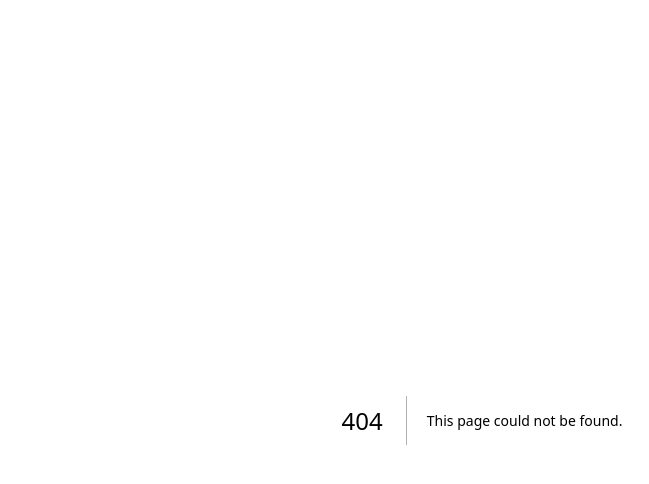
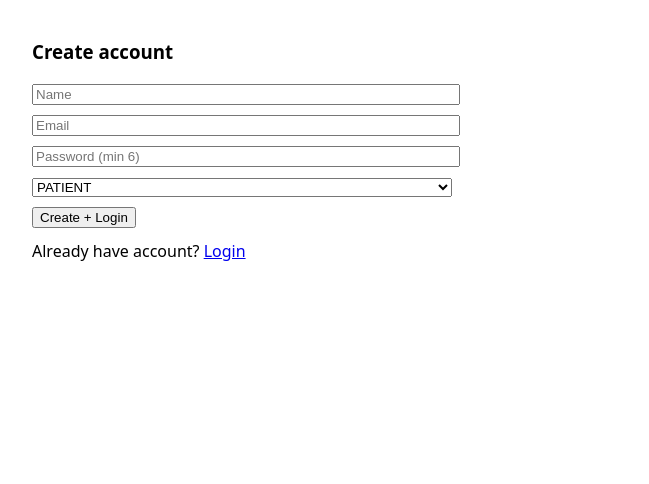
Before and after one commit to shreymehta17-cmyk/PROSTHELINK, a Next.js app: page /login/app/signup in a window 1280 px wide. Before the commit this address had no page. Shown: the top 484 px of the page, without its empty margins (158-807 px from the left). Built offline with nearby package versions, Linux system fonts and the light colour scheme.

Commit message:
Create page.tsx

```diff
--- /dev/null
+++ b/app/login/app/signup/page.tsx
@@ -0,0 +1,44 @@
+"use client";
+
+import { signIn } from "next-auth/react";
+import { useState } from "react";
+
+export default function SignupPage() {
+  const [name, setName] = useState("");
+  const [email, setEmail] = useState("");
+  const [password, setPassword] = useState("");
+  const [role, setRole] = useState<"PATIENT"|"SUPPLIER"|"DOCTOR">("PATIENT");
+  const [err, setErr] = useState("");
+
+  async function onSignup() {
+    setErr("");
+    const res = await fetch("/api/auth/signup", {
+      method: "POST",
+      headers: { "content-type": "application/json" },
+      body: JSON.stringify({ name, email, password, role })
+    });
+    const data = await res.json().catch(() => ({}));
+    if (!res.ok) return setErr(data?.error || "Signup failed");
+
+    await signIn("credentials", { email, password, redirect: true, callbackUrl: "/" });
+  }
+
+  return (
+    <div style={{ maxWidth: 420 }}>
+      <h3>Create account</h3>
+      <input value={name} onChange={e => setName(e.target.value)} placeholder="Name" style={{ width: "100%", marginBottom: 8 }} />
+      <input value={email} onChange={e => setEmail(e.target.value)} placeholder="Email" style={{ width: "100%", marginBottom: 8 }} />
+      <input value={password} onChange={e => setPassword(e.target.value)} placeholder="Password (min 6)" type="password" style={{ width: "100%", marginBottom: 8 }} />
+      <select value={role} onChange={e => setRole(e.target.value as any)} style={{ width: "100%", marginBottom: 8 }}>
+        <option value="PATIENT">PATIENT</option>
+        <option value="SUPPLIER">SUPPLIER</option>
+        <option value="DOCTOR">DOCTOR</option>
+      </select>
+      <button onClick={onSignup}>Create + Login</button>
+      {err && <p style={{ color: "crimson" }}>{err}</p>}
+      <p style={{ marginTop: 12 }}>
+        Already have account? <a href="/login">Login</a>
+      </p>
+    </div>
+  );
+}
```
